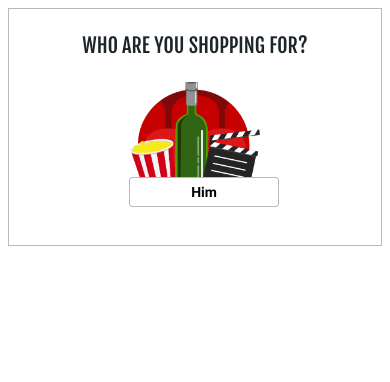
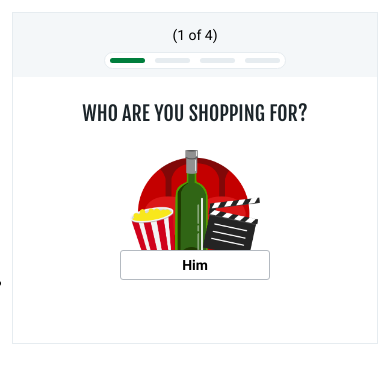
Before and after one commit to vmandapati/oh, a plain HTML site: page index.html in a window 390 px wide. Drawn offline with nearby package versions, Linux system fonts and the light colour scheme; files whose address does not match are found by name.

Commit message:
updated styling for buttonclick

```diff
--- a/index.html
+++ b/index.html
@@ -15,13 +15,23 @@
 <body>
   <div class="quiz">
     <!-- <button id="back">Back</button> -->
-    <!-- <div class='progressBar'>
-        <div class='progressTick' data-progressTick='1'></div>
-        <div class='progressTick' data-progressTick='2'></div>
-        <div class='progressTick' data-progressTick='3'></div>
-        <div class='progressTick' data-progressTick='4'></div>
-      </div>-->
+
+   <div class='progressBarContainer'>
+      <div class='progressInNumber'>
+          <span id="progressInNumberValue" class="progressInNumberValue">
+              (1 of 4)
+          </span>
+      </div>
+      <div class='progressBar'>
+          <div class='progressTick active' data-progressTick='1'></div>
+          <div class='progressTick' data-progressTick='2'></div>
+          <div class='progressTick' data-progressTick='3'></div>
+          <div class='progressTick' data-progressTick='4'></div>
+        </div>
+    </div>
+      <div>
       <h1 class="LHeadline"></h1>
+    </div>
       <div class="resultDescription">
         <!--<p></p>-->
       </div>
--- a/script.js
+++ b/script.js
@@ -311,7 +311,7 @@ $(function() {
      else{
        for(var i = 0; i < items.length; i++) {
          var item = items[i];
-         $list.append('<div class="liContainer"><li><img data-choice="' + item.id + '" src='+item.img+'> <button class="resultDescription">'+item.name+'</button></li></div>');
+         $list.append('<li class="liContainer"><img data-choice="' + item.id + '" src='+item.img+'> <div class="resultDescriptionContainer"><button class="resultDescription">'+item.name+'</button></div></li>');
 
         // $list.append('<li><a href="#" data-choice="' + item.id + '">' + item.name + '</a></li>');
        }
@@ -365,6 +365,8 @@ $('.restartQuiz').on('click', function(e) {
  });
 
 
+
+
  _doInitial();
 
 
--- a/styles.css
+++ b/styles.css
@@ -33,11 +33,12 @@
 	font-weight: normal;
 	font-style: normal;
 }
-@media only screen and (max-width: 600px) {
+@media only screen and (max-width: 500px) {
 
 
 body{
   font-family: 'Roboto', sans-serif;
+  margin: 12px;
 }
 .LHeadline{
     text-align: center;
@@ -69,14 +70,23 @@ img{
   border-radius: 3px;
   border: 1px solid #b4bac1;
   Height: 30px;
-  position: absolute;
   top: 95px;
   vertical-align: middle;
-  left: 120px;
+  left: 142px;
   width: 150px;
   background: #ffffff;
   font-family: roboto-bold;
   z-index: 999;
+}
+
+.resultDescription:hover{
+  background: #DBDEE0
+}
+
+.resultDescription:focus{
+  text-decoration: underline;
+  background: #ffffff;
+  outline:0;
 }
 
 ul{
@@ -99,16 +109,32 @@ ul{
 button{
   clear: both;
 }
+.progressBarContainer{
+  background: #f4f7f9;;
+  width: 100%;
+  padding-bottom: 8px;
+}
+
 .progressBar{
-  display: block;
+  display: table;
   clear: both;
+  margin: auto;
+  /* margin-bottom: 8px; */
+  background-color: white;
+  border-radius: 100px;
+  border: 1px solid #e6ecf0;
 }
 .progressTick{
   height: 5px;
-  width: 100px;
-  background-color: #555;
+  width: 35px;
+  background-color: #e6ecf0;
   float: left;
-  margin: 10px;
+  border-radius: 100px;
+  margin: 5px;
+}
+
+.active{
+  background-color: #007e3c;
 }
 .resultForm{
   display: none;
@@ -134,7 +160,25 @@ button{
 }
 
 .quiz{
-  border: 1px solid #b4bac1;
+  border: 1px solid #e6ecf0;;
+}
+
+.progressInNumber{
+  text-align: center;
+  padding-top: 12px;
+  padding-bottom: 8px;
+}
+
+.resultDescriptionContainer{
+  width: 150px;
+  margin: 0 auto;
+  position: relative;
+  top: -20px;
+}
+
+.progressInNumberValue{
+  font-family: Roboto-Regular;
+  font-size: 14px;
 }
 
 }
```
